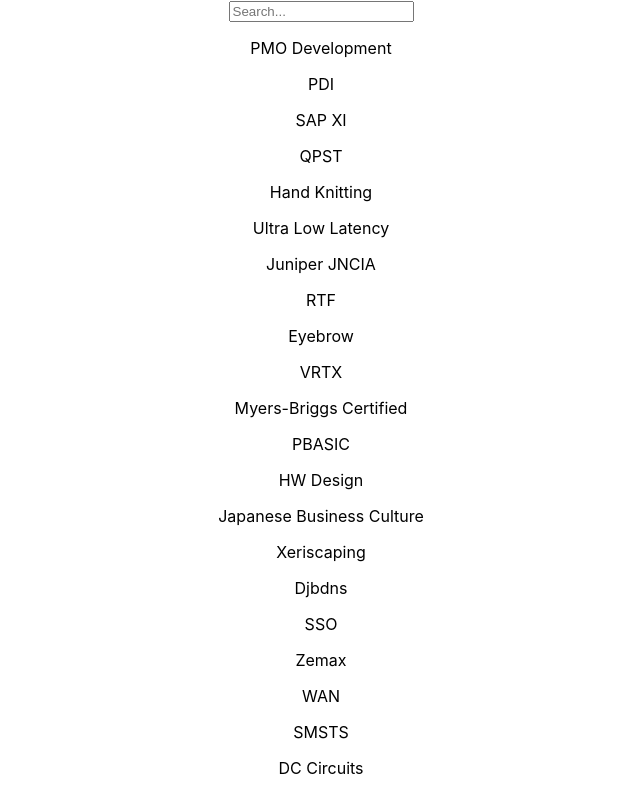
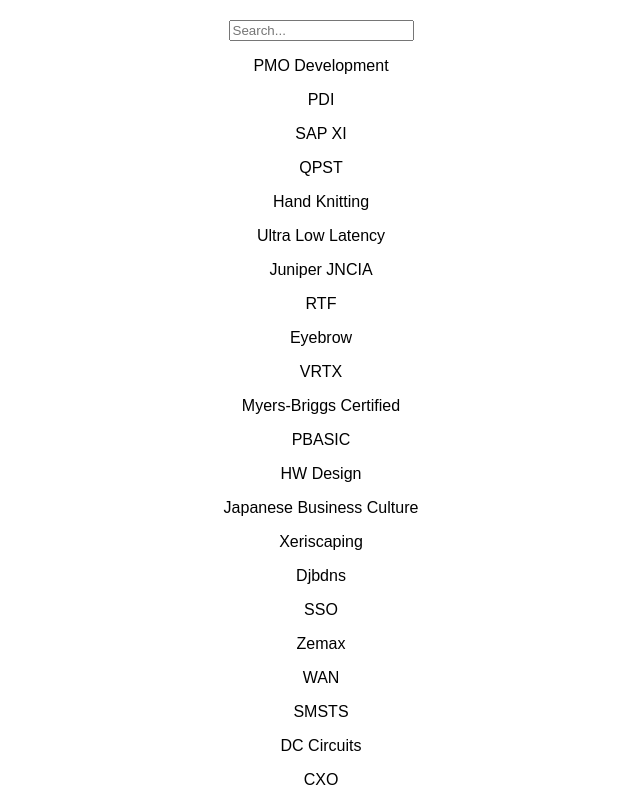
Before and after one commit to shreya1010svg/notes_library, a React (Create React App) app: page / in a window 1280 px wide. Shown: the top 796 px of the page, without its empty margins (319-959 px from the left). Built offline with nearby package versions, Linux system fonts and the light colour scheme.

Commit message:
Update App.css
Adding in search functionality beginning in App.css

```diff
--- a/src/App.css
+++ b/src/App.css
@@ -1,5 +1,14 @@
 .App {
+  display: flax;
+  justify-content: center;
   text-align: center;
+  align-items: center;
+  flax-direction: column;
+  font-family: Arial, Helvetica, sans-serif;
+}
+
+.App input {
+  margin-top: 20px;
 }
 
 .App-logo {
```
